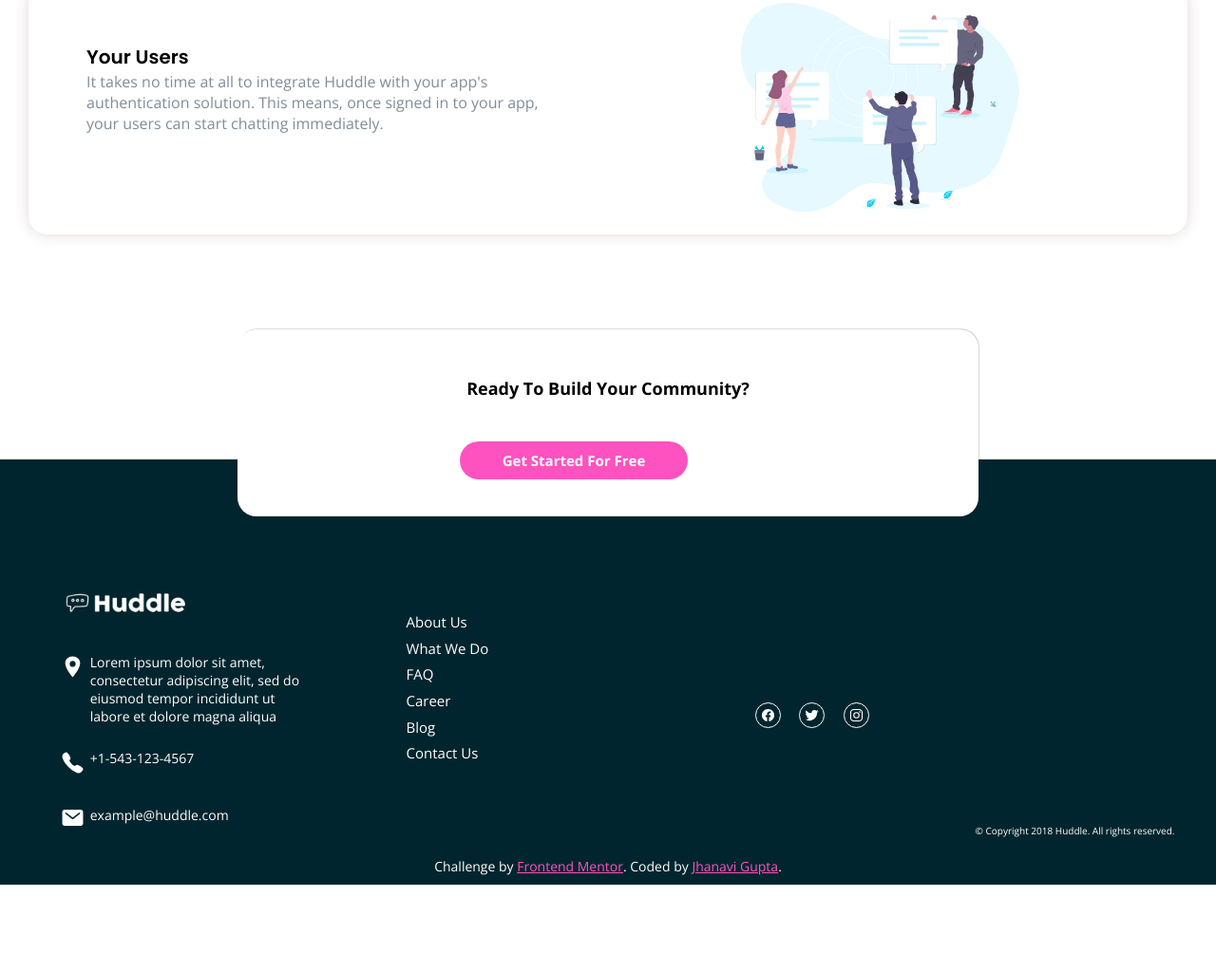
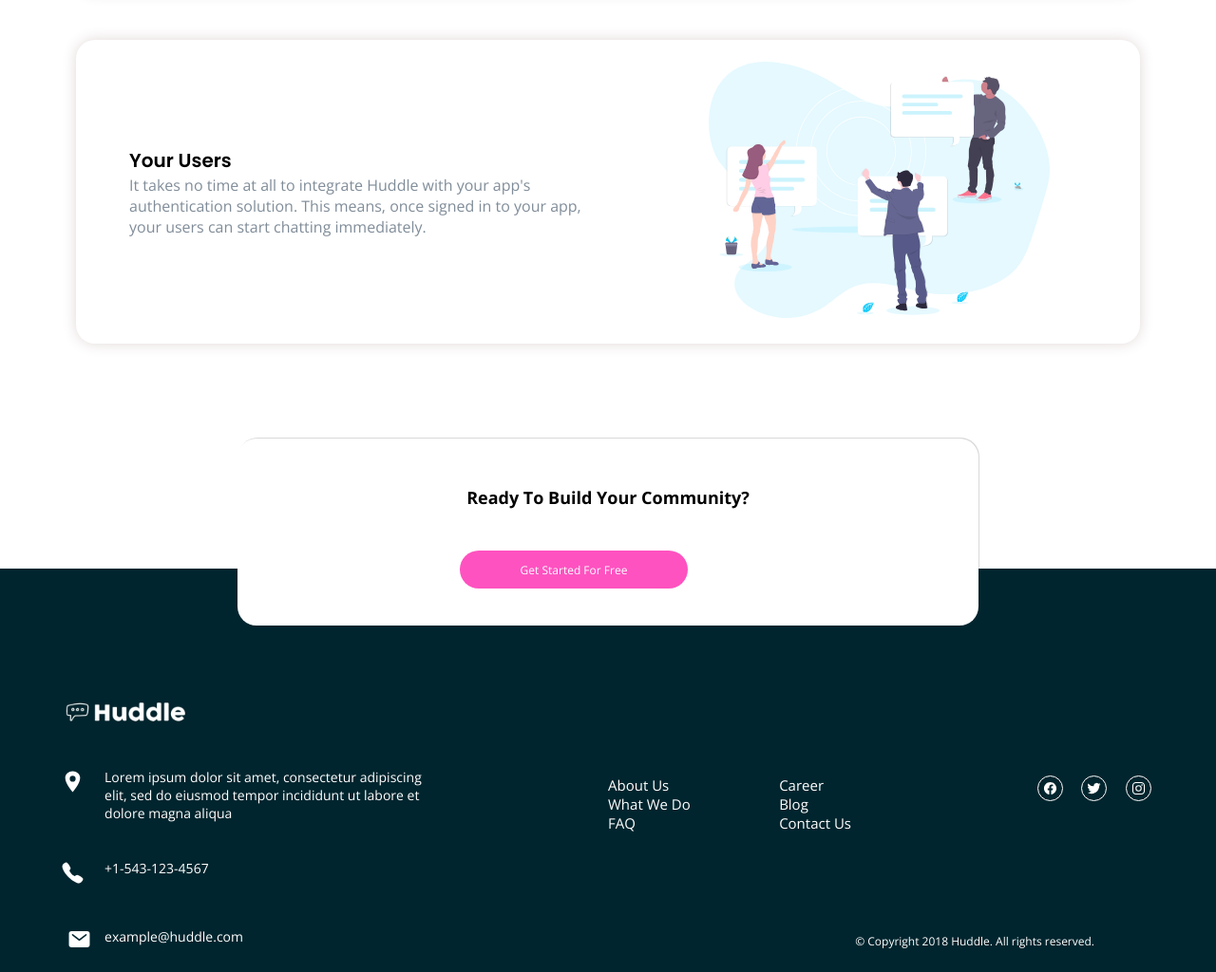
Before and after one commit to jhanavigupta/huddle, a plain HTML site: page index.html in a window 1280 px wide. Shown: the part 1521-2545 px from the top of the page at 95% size. Before the commit the page ends 2453 px from the top, so only its background shows below. Drawn offline with nearby package versions, Linux system fonts and the light colour scheme.

Commit message:
third commit

```diff
--- a/css/style.css
+++ b/css/style.css
@@ -22,12 +22,9 @@ body{
 
 /* ========reusable components========== */
 
-
-
 .flexbox-2,
 .flexbox-3,
-.flexbox-6,
-.flexbox-5{
+.flexbox-6{
     display: flex;
     flex-flow: column wrap;
     justify-content: space-evenly;
@@ -54,10 +51,6 @@ body{
     background-color: #fff;
 }
 
-
-
-
-
 /* =========header========== */
 
 header{
@@ -66,7 +59,8 @@ header{
     background-position: center;
     overflow: hidden;
     height: 100vh;
-    margin-bottom: 36px;
+    margin-bottom: -15px;
+
 }
 /* ==============nav============= */
 .flexbox-1{
@@ -79,6 +73,7 @@ header{
 }
 
 .try-it-free{
+    margin-top: 1%;
     width: auto;
     height: 30px;
     border-radius: 30px;
@@ -86,12 +81,12 @@ header{
     box-shadow: 0 0 10px #c9c7c7;
 }
 
-.try-it-free > a {
-    text-decoration: none;
-    outline: none;
+.try-it-free > h2 {
+    /* text-decoration: none;
+    outline: none; */
     color: #000;
     font-family: 'Open Sans', sans-serif;
-    font-size: 10px;
+    font-size: 12px;
 }
 
 /* ============FLEXB0X-2============ */
@@ -119,12 +114,10 @@ header{
     background-color: #FE52C0;
 }
 
-.btn-get-started > a {
-    text-decoration: none;
-    outline: none;
+.btn-get-started > h2 {
     color: #fff;
     font-family: 'Open Sans', sans-serif;
-    font-size: 10px;
+    font-size: 12px;
     text-align: center;
     font-weight: 400;
 }
@@ -142,7 +135,6 @@ header{
 
 /* ====================FLEXBOX-3====================== */
 .sub-content{
-    margin-top: 55px;
     margin-bottom: 100px;
 }
 
@@ -200,17 +192,15 @@ header{
 .btn-fix{
     width: 240px;
     height: 40px;
-    margin: 36px 40px;
     border-radius: 30px;
     background-color: #FE52C0;
+    margin: 10%;
 }
 
-.btn-fix > a {
-    text-decoration: none;
-    outline: none;
+.btn-fix > h2 {
     color: #fff;
     font-family: 'Open Sans', sans-serif;
-    font-size: 10px;
+    font-size: 12px;
     text-align: center;
     font-weight: 400;
 }
@@ -285,6 +275,11 @@ footer{
     margin: 0 3%;
 }
 
+.copyright{
+    text-align: center;
+    margin: 0;
+}
+
 .copyright p{
     font-size: 10px;
     margin: 0 0 10% 0;
@@ -302,7 +297,7 @@ footer{
 
 /* ====================MEDIA QUERIES====================== */
 
-/* @media only screen and (min-width: 768px) and (max-width: 1024px) { */
+
 
 
 @media only screen and (min-width: 1025px) {
@@ -312,21 +307,12 @@ footer{
         background-color: #ffffff;
     }
 
-    /* ========reusable components========== */
-
-    .flexbox-2,
-    .flexbox-4,
-    .flexbox-5{
-    display: flex;
-    flex-flow: row ;
-    justify-content: space-evenly;
-    }
 
     /* =========header========== */
 
     header{
     background-image: url(./img/bg-hero-desktop.svg);
-    margin-bottom: 0;
+    margin-bottom: -50px;
     }
 
     /* ==============nav============= */
@@ -365,9 +351,15 @@ footer{
 
     /* ============FLEXB0X-2============ */
 
+    .flexbox-2{
+        display: flex;
+        flex-flow: row ;
+        justify-content: space-evenly;
+    }
     .hero-content{
-        flex: 0 0 40%;
+        flex: 0 0 50%;
         text-align: left;
+
     }
 
     .hero-content h1{
@@ -375,29 +367,33 @@ footer{
     }
 
     .img-prototype {
-        flex: 0 0 50%;
+        flex: 0 0 40%;
     }
 
     .img-prototype > img{
-        width: 80%;
+        width: 100%;
         height: auto;
-        margin: 10% 2%;
+        margin: 15% 0%;
 
     }
 
     /* ====================FLEXBOX-3/-6====================== */
-   .flexbox-3,
+    .box{
+        margin: 50px 80px;
+    }
+
+    .flexbox-3,
    .flexbox-6{
         display: flex;
         flex-flow: row;
-        justify-content: space-evenly;
+        justify-content: center;
     }
 
     .flexbox-3{
         flex-direction: row-reverse;
     }
     .one-img{
-        flex: 0 0 30%;
+        flex: 0 0 40%;
     }
 
     .one-img > img{
@@ -407,9 +403,10 @@ footer{
 }
 
     .one-content{
-        flex: 0 0 40%;
+        flex: 0 0 45%;
         text-align: left;
-        margin: 5%;
+        margin: 10% 5%;
+
     }
 
     .one-content p{
@@ -434,30 +431,69 @@ footer{
 
     /* ============Footer============= */
 
+     .flexbox-4{
+        display: flex;
+        flex-flow: row ;
+        justify-content: space-evenly;
+    }
     /* .footer{
         margin: 0;
 
     } */
     .part-1{
-        flex: 0 0 20%;
+        flex: 0 0 30%;
         margin: 0 5%;
     }
 
     .part-2{
         flex: 0 0 20%;
-        margin-top: 12%;
+    }
 
+    .left,
+    .right{
+        text-align: left;
+        margin-top: 85%;
+        /* margin: 85% 5% 0 5%; */
+    }
+
+    .left{
+        float: left;
+    }
+
+    .right{
+        float: right;
     }
 
     .social-icons{
         flex: 0 0 20%;
-        margin: 20% 0 0 0;
+        margin: 17% 0 0 0;
     }
 
     .copyright {
-        margin-top: 30%;
+        margin: -3% 10% 0 0;
+        text-align: right;
     }
 
+    .copyright p{
+        font-size: 12px;
+    }
 
+    .attribution {
+        padding: 0 0 10px 0 ;
+    }
 
 }
+
+@media only screen and (min-width: 1501px){
+    header{
+        margin-bottom: -350px;
+    }
+
+    .hero-content h1{
+        margin: 35% 5% 5% 5% ;
+    }
+
+    .img-prototype > img{
+        margin-top: 20% ;
+    }
+}
--- a/index.html
+++ b/index.html
@@ -28,9 +28,9 @@
 
       <div class="button">
         <button class="btn try-it-free">
-          <a href="#">
+
           <h2>Try it Free</h2>
-          </a>
+
         </button>
       </div>
 
@@ -48,9 +48,9 @@
           Create connections with your users as you engage in genuine discussion.
         </p>
         <button class="btn btn-get-started">
-          <a href="#">
+
           <h2>Get Started For Free</h2>
-          </a>
+
         </button>
       </div>
 
@@ -117,9 +117,9 @@
 
       <h2 class="text">Ready To Build Your Community?</h2>
       <button class="btn btn-fix">
-        <a href="#">
+
         <h2>Get Started For Free</h2>
-        </a>
+
       </button>
 
     </div>
@@ -161,41 +161,19 @@
             example@huddle.com
           </p>
         </div>
-
-
-
-        <!-- <img src="./images/logo-footer.png" alt="huddle">
-
-        <div class="location">
-          <p class="location-logo">
-            <ion-icon name="location-sharp"></ion-icon>
-          </p>
-          <p class="location-text">
-            Lorem ipsum dolor sit amet, consectetur adipiscing elit, sed do eiusmod tempor
-            incididunt ut labore et dolore magna aliqua
-          </p>
-        </div>
-
-        <p class="num">
-          <ion-icon name="call" class="call"></ion-icon>
-          +1-543-123-4567
-        </p>
-
-
-        <p class="mail">
-          <ion-icon name="mail" class="mail"></ion-icon>
-          example@huddle.com
-        </p> -->
-
       </div>
 
       <div class="part-2">
-        <p class="about">About Us</p>
-        <p class="about">What We Do</p>
-        <p class="about">FAQ</p>
-        <p class="about">Career</p>
-        <p class="about">Blog</p>
-        <p class="about">Contact Us</p>
+        <div class="left">
+          <p>About Us</p>
+          <p>What We Do</p>
+          <p>FAQ</p>
+        </div>
+        <div class="right">
+          <p>Career</p>
+          <p>Blog</p>
+          <p>Contact Us</p>
+        </div>
       </div>
 
       <div class="social-icons">
@@ -203,12 +181,15 @@
         <ion-icon name="logo-twitter" class="round-icons"></ion-icon>
         <ion-icon name="logo-instagram" class="round-icons"></ion-icon>
       </div>
+    </div>
+
     <div class="copyright">
       <p>
         &copy; Copyright 2018 Huddle. All rights reserved.
       </p>
     </div>
-    </div>
+
+
     <p class="attribution">
       Challenge by <a href="https://www.frontendmentor.io?ref=challenge" target="_blank">Frontend Mentor</a>.
       Coded by <a href="https://www.instagram.com/jhanavi_gupta/">Jhanavi Gupta</a>.
```
Lines whose indentation alone changed are shown as unchanged.
